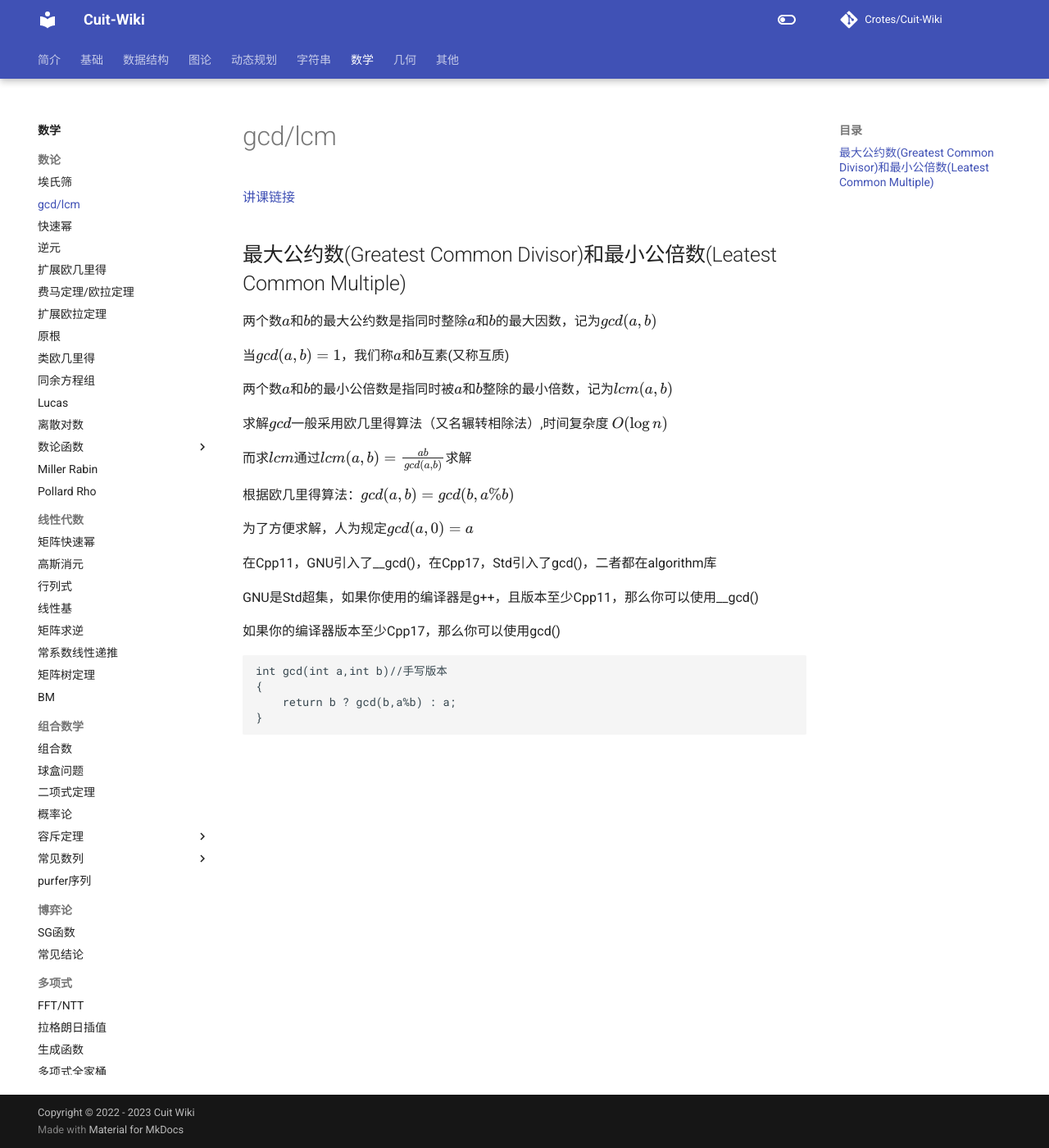
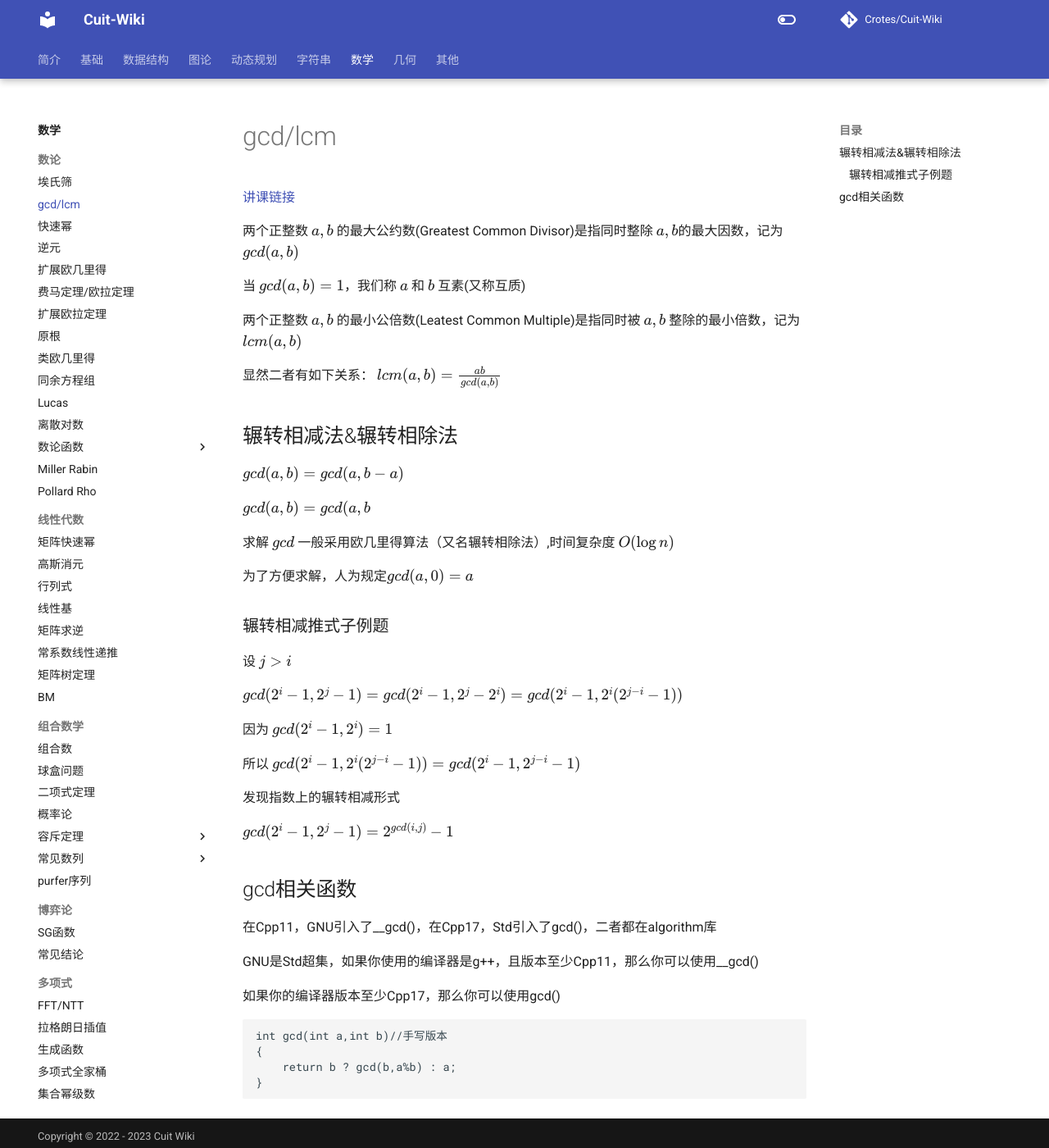
Before and after one commit to Crotes/Cuit-Wiki, an MkDocs documentation site: the page built from docs/Math/gcd.md, in a window 1280 px wide and 1400 px high. Shown: the whole window at 82% size. Built offline with MkDocs 1.6.1 and Material for MkDocs 9.7.7, drawn with Linux system fonts in a browser that asks for light colours; formulas are drawn with MathJax 3; comment, search, counter and statistics services are not loaded.

Commit message:
Update gcd.md
优化排版，新增推式子例题

```diff
--- a/docs/Math/gcd.md
+++ b/docs/Math/gcd.md
@@ -1,21 +1,33 @@
 [讲课链接](https://www.bilibili.com/video/BV1hP411F7gq/?spm_id_from=333.999.0.0)
 
-## 最大公约数(Greatest Common Divisor)和最小公倍数(Leatest Common Multiple)
+两个正整数 $a,b$ 的最大公约数(Greatest Common Divisor)是指同时整除 $a,b$的最大因数，记为$gcd(a, b)$
 
-两个数$a$和$b$的最大公约数是指同时整除$a$和$b$的最大因数，记为$gcd(a, b)$
+当 $gcd(a, b) = 1$，我们称 $a$ 和 $b$ 互素(又称互质)
 
-当$gcd(a, b) = 1$，我们称$a$和$b$互素(又称互质)
+两个正整数 $a,b$ 的最小公倍数(Leatest Common Multiple)是指同时被 $a,b$ 整除的最小倍数，记为$lcm(a, b)$
 
-两个数$a$和$b$的最小公倍数是指同时被$a$和$b$整除的最小倍数，记为$lcm(a, b)$
+显然二者有如下关系： $lcm(a, b) = \frac{ab}{gcd(a, b)}$
+## 辗转相减法&辗转相除法
+$gcd(a,b)=gcd(a,b-a)$
 
-求解$gcd$一般采用欧几里得算法（又名辗转相除法）,时间复杂度 $O(\log n)$
+$gcd(a,b)=gcd(a,b%a)$
 
-而求$lcm$通过$lcm(a, b) = \frac{ab}{gcd(a, b)}$求解
-
-根据欧几里得算法：$gcd(a,b)=gcd(b,a\%b)$
+求解 $gcd$ 一般采用欧几里得算法（又名辗转相除法）,时间复杂度 $O(\log n)$
 
 为了方便求解，人为规定$gcd(a,0)=a$
+### 辗转相减推式子例题
+设 $j>i$
 
+$gcd(2^i-1,2^j-1)=gcd(2^i-1,2^j-2^i)=gcd(2^i-1,2^i(2^{j-i}-1))$
+
+因为 $gcd(2^i-1,2^i)=1$
+
+所以 $gcd(2^i-1,2^i(2^{j-i}-1))=gcd(2^i-1,2^{j-i}-1)$
+
+发现指数上的辗转相减形式
+
+$gcd(2^i-1,2^j-1)=2^{gcd(i,j)}-1$
+## gcd相关函数
 在Cpp11，GNU引入了__gcd()，在Cpp17，Std引入了gcd()，二者都在algorithm库
 
 GNU是Std超集，如果你使用的编译器是g++，且版本至少Cpp11，那么你可以使用__gcd()
```
